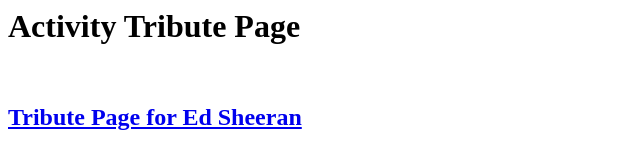
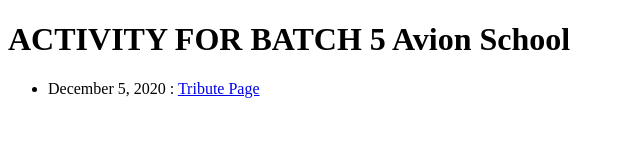
Before and after one commit to AlexCitrus/AvionSchool-Main-Course, a plain HTML site: page index.html in a window 1280 px wide. Shown: the whole page, without its empty margins (0-640 px from the left). Drawn offline with Linux system fonts and the light colour scheme.

Commit message:
Updated index.html

```diff
--- a/index.html
+++ b/index.html
@@ -1,3 +1,17 @@
-<h1>Activity Tribute Page</h1> <br>
+<!DOCTYPE html>
+<html lang="en">
+<head>
+    <meta charset="UTF-8">
+    <meta name="viewport" content="width=device-width, initial-scale=1.0">
+    <title>Pages</title>
+</head>
+<body>
+    <h1>
+    ACTIVITY FOR BATCH 5 Avion School
+</h1>
 
-<h2><a href = "Activity Tribute Page/TributePage.html">Tribute Page for Ed Sheeran</h2>
+  <ul>
+    <li><time datetime="2020-12-05">December 5, 2020 </time>: <a href="./Activity Tribute Page/TributePage.html" target="_blank">Tribute Page</a> </li>
+</ul>
+</body>
+</html>
```
